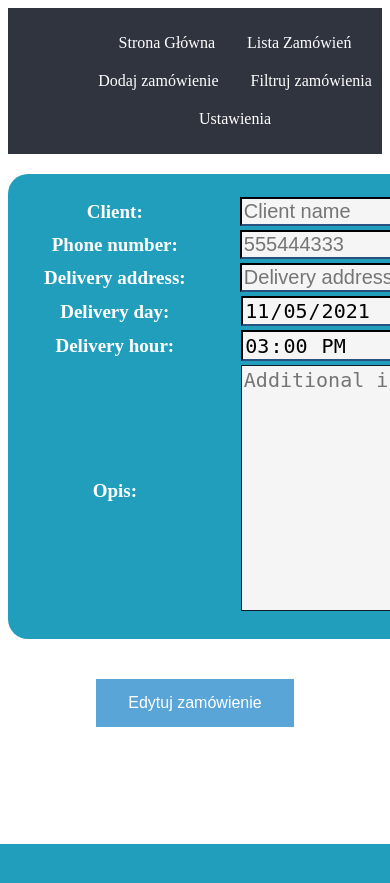
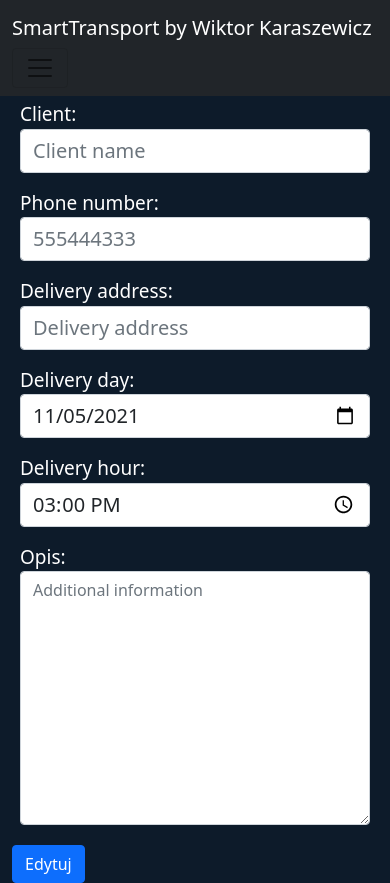
Before and after one commit to Wikkktor/TransportApp, a Django app: template TransportApp/templates/modify_order.html in a window 390 px wide; the page is wider, and only the part inside the window is pictured. Before the commit the page ends 844 px from the top of that part, so only its background shows below. Run offline with Django 3.2, Linux system fonts and the light colour scheme; the template is opened without the code that fills it: values that come from a table or form of the project are taken from there, others are empty.

Commit message:
Modify order view responsive

```diff
--- a/TransportApp/templates/modify_order.html
+++ b/TransportApp/templates/modify_order.html
@@ -1,32 +1,15 @@
-{% load static %}
-<!DOCTYPE html>
-<html lang="en">
-<head>
-    <meta charset="UTF-8">
-    <link rel="stylesheet" href="/static/main.css">
-    <title>Edytuj Zamówienie</title>
-</head>
-<body>
-<div class="mainMenu">
-    <ul>
-        <li><a href="{% url 'base' %}"> Strona Główna </a></li>
-        <li><a href="{% url 'order_list_view' %}">Lista Zamówień</a></li>
-        <li><a href="{% url 'order_add_view' %}"> Dodaj zamówienie </a></li>
-        <li><a href="{% url 'order_filter' %}"> Filtruj zamówienia </a></li>
-        <li><a href="{% url 'settings' %}"> Ustawienia </a></li>
-    </ul>
-</div>
-<div class = 'list'>
-{% block content %}
-    <table class="table">
+{% extends 'base.html' %}
+{% block base %}
+    <div class="container">
+    <div class="align-content-center">
+    <div class="form-control-sm" style="max-width: 500px; text-align: left">
         <form id='my_form' method="post">
             {% csrf_token %}
             {{ form.media }}
-            {{ form.as_table }}
+            {{ form.as_p }}
         </form>
-    </table>
-    <button class='button' form="my_form"> Edytuj zamówienie</button>
+    </div>
+        <button style="text-align: center" class='btn btn-primary'> Edytuj</button>
+    </div>
+    </div>
 {% endblock %}
-</div>
-</body>
-</html>
```
